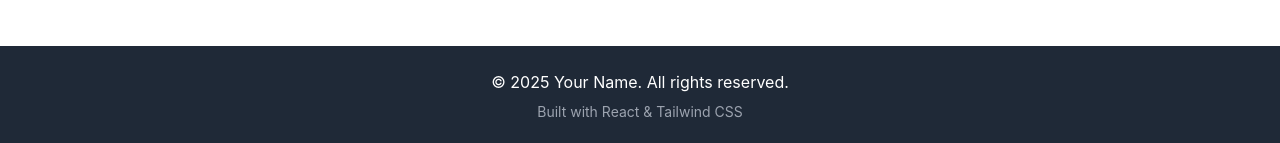
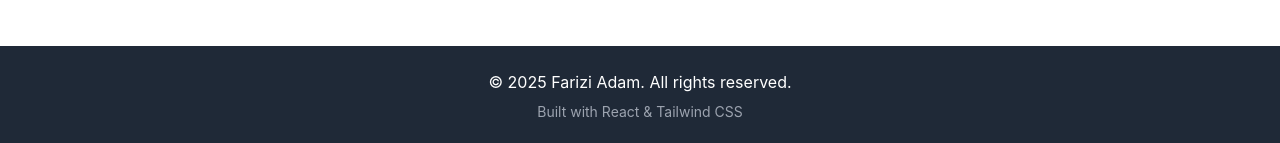
Before and after one commit to fariziadam11/FariziPortfolio, a React (Create React App) app: page / in a window 1280 px wide. Shown: the part 2838-2981 px from the top of the page. Built offline with nearby package versions, Linux system fonts and the light colour scheme.

Commit message:
update Footer

```diff
--- a/src/components/Footer.jsx
+++ b/src/components/Footer.jsx
@@ -7,7 +7,7 @@
   return (
     <footer className={`py-6 ${darkMode ? 'bg-gray-900' : 'bg-gray-800'} text-white`}>
       <div className="container mx-auto px-4 text-center">
-        <p>© {new Date().getFullYear()} Your Name. All rights reserved.</p>
+        <p>© {new Date().getFullYear()} Farizi Adam. All rights reserved.</p>
         <p className="mt-2 text-sm text-gray-400">Built with React & Tailwind CSS</p>
       </div>
     </footer>
```
